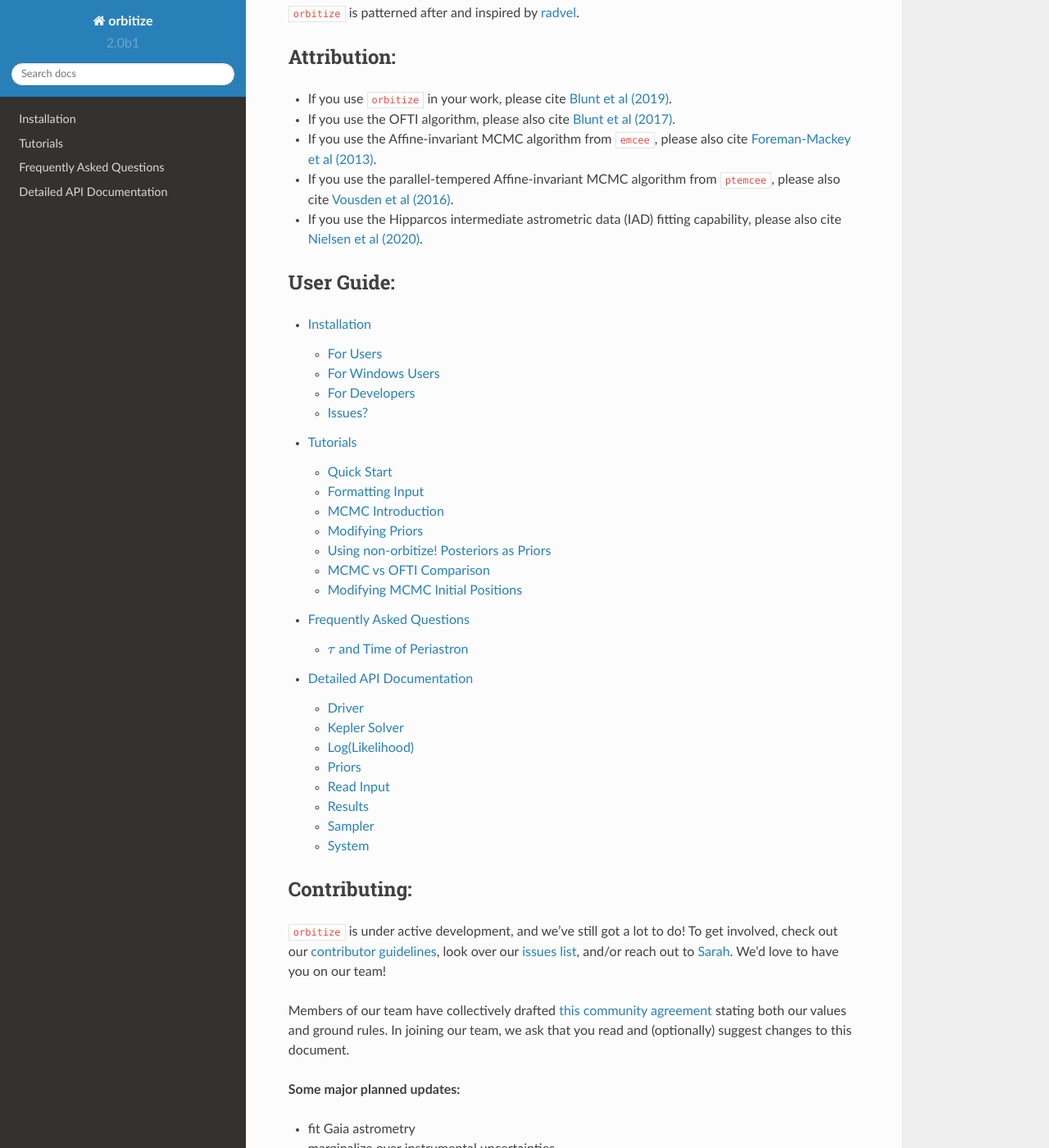
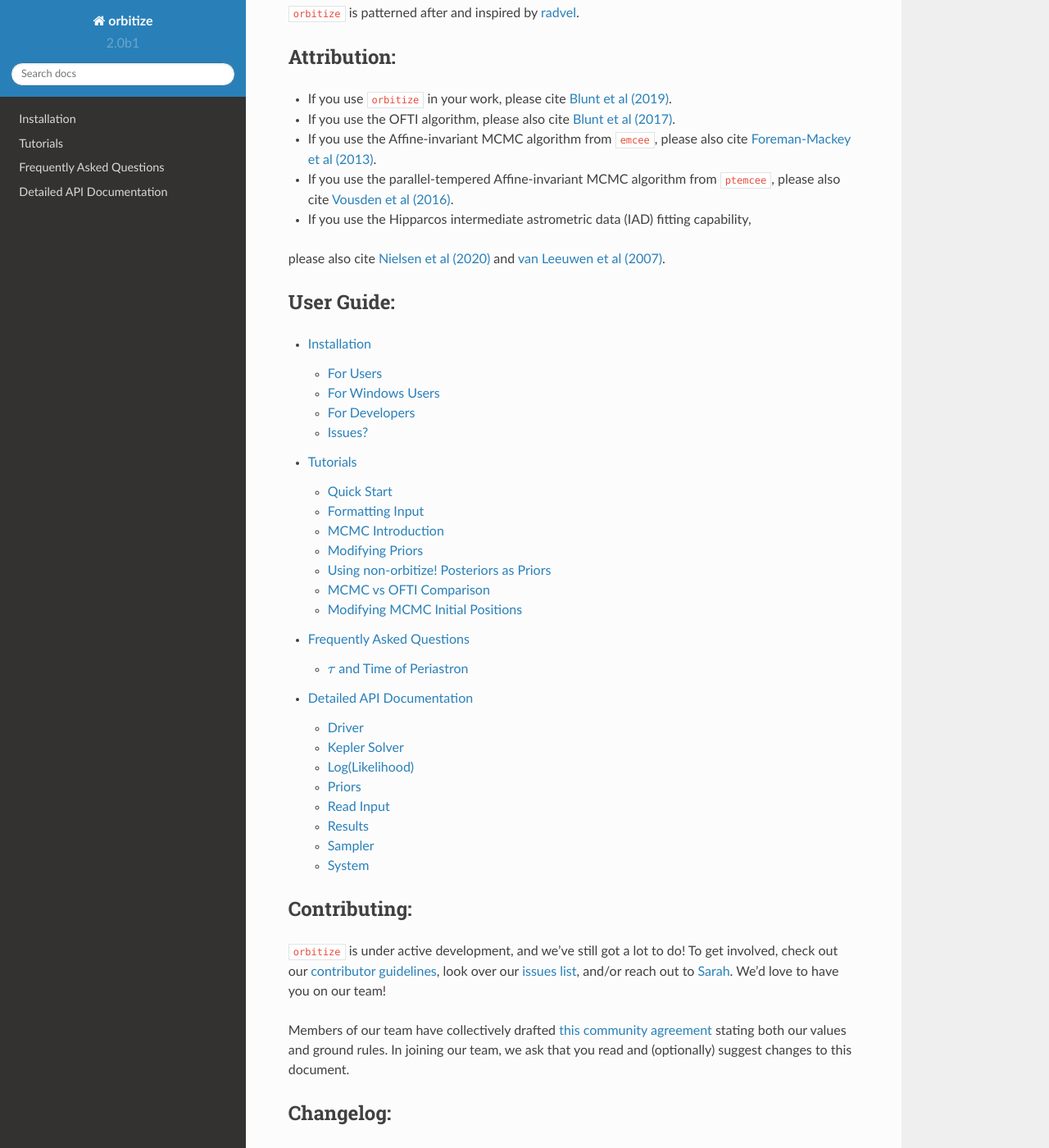
Before and after one commit to sblunt/orbitize, a Sphinx documentation site: the page built from docs/index.rst, in a window 1280 px wide and 1400 px high, scrolled down 621 px. Shown: the whole window at 82% size. Built offline with Sphinx 7.4.7 and the Read the Docs theme 2.0.0, drawn with Linux system fonts in a browser that asks for light colours; pages that are not in the unit, such as notebooks, are missing from menus; some of the changed text lies outside the part shown.

```diff
--- a/docs/index.rst
+++ b/docs/index.rst
@@ -35,7 +35,9 @@ Attribution:
 * If you use the OFTI algorithm, please also cite `Blunt et al (2017) <https://ui.adsabs.harvard.edu/#abs/2017AJ....153..229B/abstract>`_.
 * If you use the Affine-invariant MCMC algorithm from ``emcee``, please also cite `Foreman-Mackey et al (2013) <https://ui.adsabs.harvard.edu/abs/2013PASP..125..306F/abstract>`_.
 * If you use the parallel-tempered Affine-invariant MCMC algorithm from ``ptemcee``, please also cite `Vousden et al (2016) <https://ui.adsabs.harvard.edu/abs/2016MNRAS.455.1919V/abstract>`_.
-* If you use the Hipparcos intermediate astrometric data (IAD) fitting capability, please also cite `Nielsen et al (2020) <https://ui.adsabs.harvard.edu/abs/2020AJ....159...71N/abstract>`_.
+* If you use the Hipparcos intermediate astrometric data (IAD) fitting capability,
+please also cite `Nielsen et al (2020) <https://ui.adsabs.harvard.edu/abs/2020AJ....159...71N/abstract>`_
+and `van Leeuwen et al (2007)  <https://ui.adsabs.harvard.edu/abs/2007A%26A...474..653V/abstract>`_.
 
 
 User Guide:
@@ -61,11 +63,6 @@ you on our team!
 Members of our team have collectively drafted `this community agreement <https://docs.google.com/document/d/1ZzjkoB20vVTlg2wbNpS7sRjmcSrECdh8kQ11-waZQhw/edit>`_ stating both our values and ground rules.
 In joining our team, we ask that you read and (optionally) suggest changes to this document.
 
-
-**Some major planned updates:**
-
-* fit Gaia astrometry
-* marginalize over instrumental uncertainties
 
 Changelog:
 ++++++++++
```
